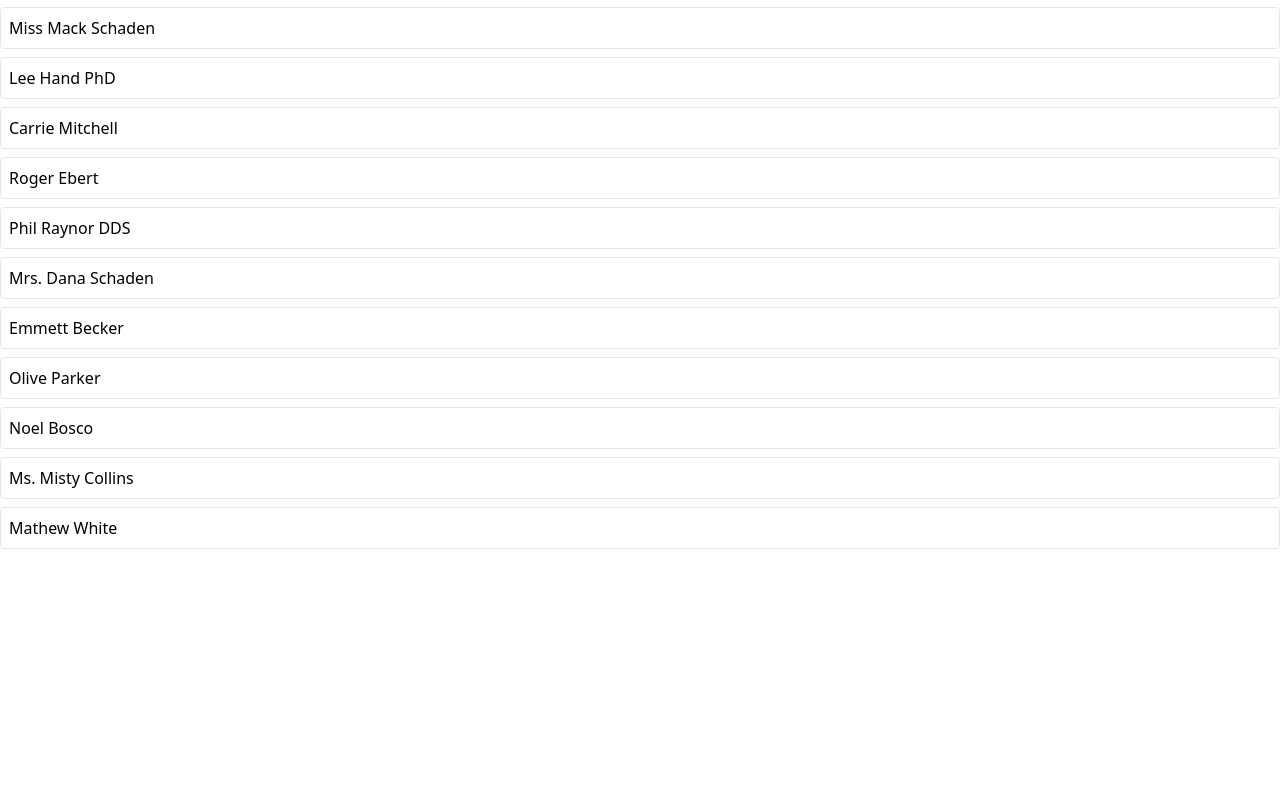
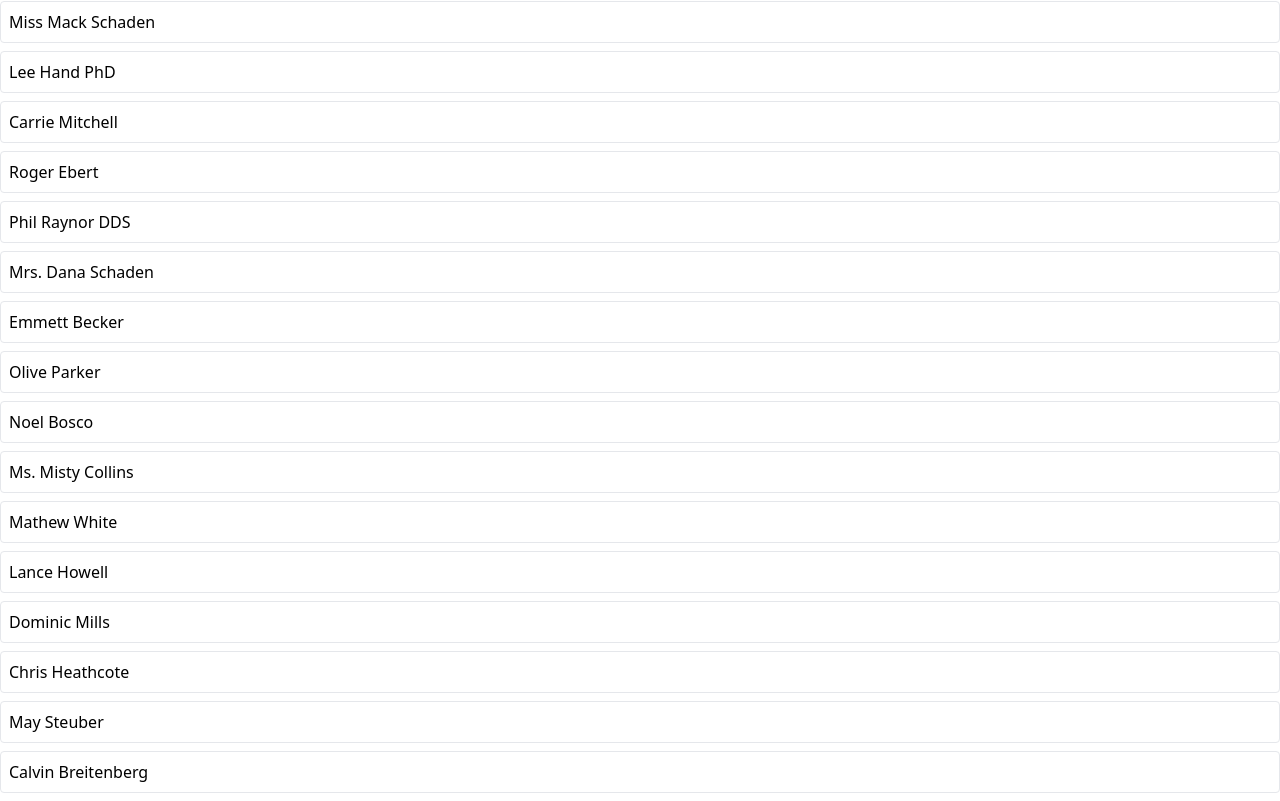
Before and after one commit to p2arthur/user_album_app_redux, a React (Vite) app: page / in a window 1280 px wide. Shown: the part 1355-2156 px from the top of the page. Before the commit the page ends 1912 px from the top, so only its background shows below. Built offline with nearby package versions, Linux system fonts and the light colour scheme; data requests are answered from the project's data file.

Commit message:
feat: add spinner to the add user button and better display of the skeleton loader

```diff
--- a/db.json
+++ b/db.json
@@ -147,6 +147,26 @@
     {
       "name": "Mathew White",
       "id": 37
+    },
+    {
+      "name": "Lance Howell",
+      "id": 38
+    },
+    {
+      "name": "Dominic Mills",
+      "id": 39
+    },
+    {
+      "name": "Chris Heathcote",
+      "id": 40
+    },
+    {
+      "name": "May Steuber",
+      "id": 41
+    },
+    {
+      "name": "Calvin Breitenberg",
+      "id": 42
     }
   ],
   "albums": [],
--- a/src/components/Button.jsx
+++ b/src/components/Button.jsx
@@ -1,6 +1,8 @@
-import className from 'classnames';
+import className from "classnames";
+import { GoSync } from "react-icons/go";
 
 function Button({
+  loading,
   children,
   primary,
   secondary,
@@ -13,26 +15,27 @@ function Button({
 }) {
   const classes = className(
     rest.className,
-    'flex items-center px-3 py-1.5 border',
+    "flex items-center px-3 py-1.5 border h-8",
     {
-      'border-blue-500 bg-blue-500 text-white': primary,
-      'border-gray-900 bg-gray-900 text-white': secondary,
-      'border-green-500 bg-green-500 text-white': success,
-      'border-yellow-400 bg-yellow-400 text-white': warning,
-      'border-red-500 bg-red-500 text-white': danger,
-      'rounded-full': rounded,
-      'bg-white': outline,
-      'text-blue-500': outline && primary,
-      'text-gray-900': outline && secondary,
-      'text-green-500': outline && success,
-      'text-yellow-400': outline && warning,
-      'text-red-500': outline && danger,
+      "opacity-70": loading,
+      "border-blue-500 bg-blue-500 text-white": primary,
+      "border-gray-900 bg-gray-900 text-white": secondary,
+      "border-green-500 bg-green-500 text-white": success,
+      "border-yellow-400 bg-yellow-400 text-white": warning,
+      "border-red-500 bg-red-500 text-white": danger,
+      "rounded-full": rounded,
+      "bg-white": outline,
+      "text-blue-500": outline && primary,
+      "text-gray-900": outline && secondary,
+      "text-green-500": outline && success,
+      "text-yellow-400": outline && warning,
+      "text-red-500": outline && danger,
     }
   );
 
   return (
-    <button {...rest} className={classes}>
-      {children}
+    <button disabled={loading} {...rest} className={classes}>
+      {loading ? <GoSync className="animate-spin" /> : children}
     </button>
   );
 }
@@ -48,7 +51,7 @@ Button.propTypes = {
 
     if (count > 1) {
       return new Error(
-        'Only one of primary, secondary, success, warning, danger can be true'
+        "Only one of primary, secondary, success, warning, danger can be true"
       );
     }
   },
--- a/src/components/UsersList.jsx
+++ b/src/components/UsersList.jsx
@@ -18,7 +18,7 @@ function UsersList() {
 
   //--------------------------------------------------------------------------
   //useSelector to get access to ou state.users from the store
-  const { data } = useSelector((state) => state.users); // {data: [], isLoading: false, error: null}
+  const { data } = useSelector((state) => state.users);
   //--------------------------------------------------------------------------
 
   //--------------------------------------------------------------------------
@@ -44,9 +44,6 @@ function UsersList() {
 
   //Testing if the state from ou selector is working
   //Is the data being fetched?
-  if (isLoadingUsers) {
-    return <Skeleton times={100} className="h-10 w-full" />;
-  }
 
   //Has the data failed to fetch?
   if (isLoadingUsersError) {
@@ -67,13 +64,14 @@ function UsersList() {
     <div>
       <div className="flex flex-row justify-between m-3">
         <h1 className="m2 text-xl">Users</h1>
-        {isCreatingUser ? (
-          "Creating user..."
-        ) : (
-          <Button onClick={handleUserAdd}>+ Add new user</Button>
-        )}
+
+        <Button loading={isCreatingUser} onClick={handleUserAdd}>
+          + Add new user
+        </Button>
+
         {isCreatingUserError && "Error creating user..."}
       </div>
+      {isLoadingUsers ? <Skeleton times={10} className="w-full h-10" /> : null}
       {renderedUsers}
     </div>
   );
```
